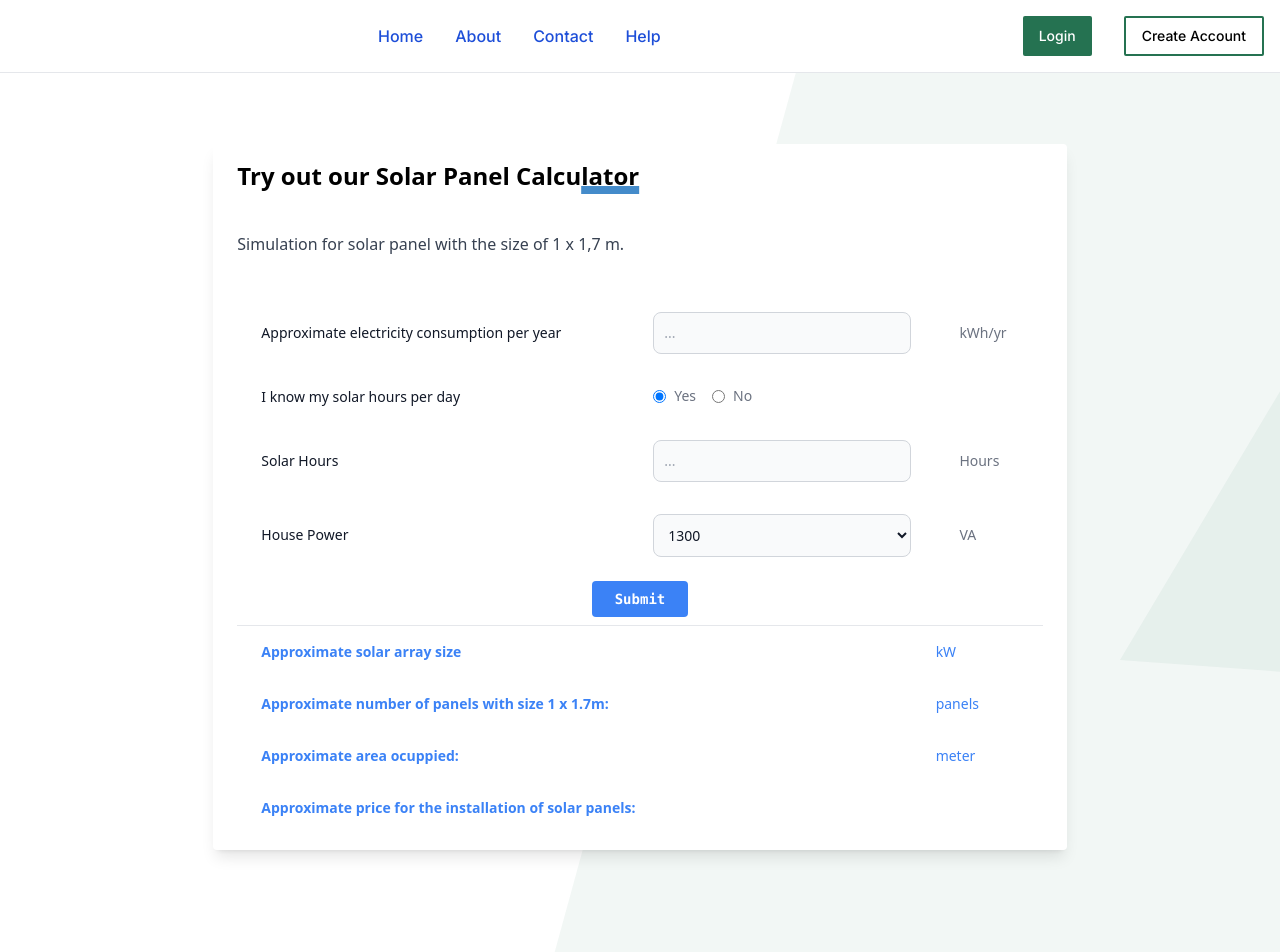
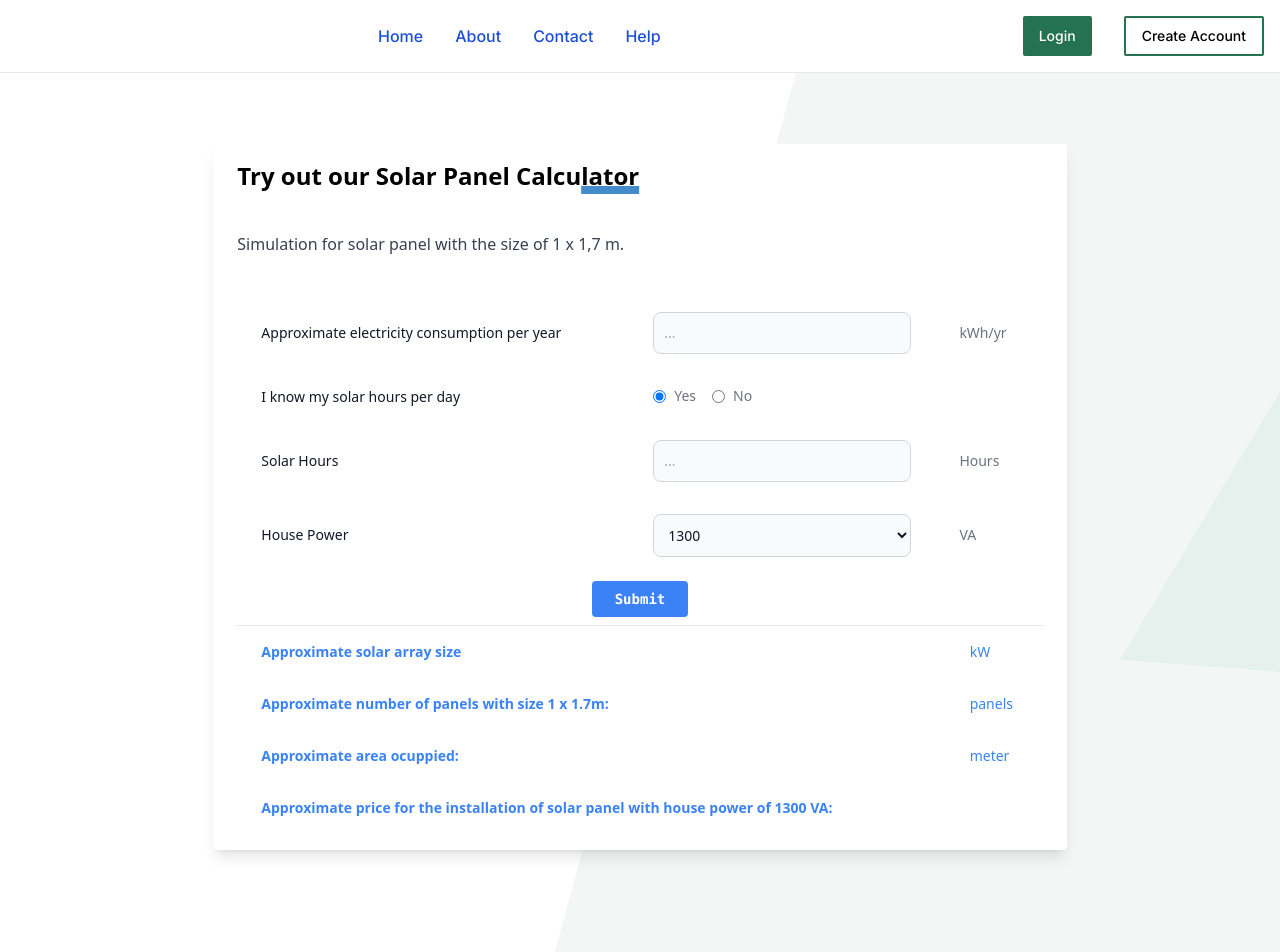
Before and after one commit to Ecotecture/ecotecture-fe, a Next.js app: page /calculator in a window 1280 px wide. Shown: the top 952 px of the page. Built offline with nearby package versions, Linux system fonts and the light colour scheme.

Commit message:
add keterangan

```diff
--- a/app/calculator/page.tsx
+++ b/app/calculator/page.tsx
@@ -273,7 +273,7 @@ export default function Calculator() {
                                         </tr>
                                         <tr className="bg-white">
                                                 <td scope="row" className="px-6 py-4 font-semibold whitespace-nowrap">
-                                                    Approximate price for the installation of {data.numPanels} solar panels:
+                                                    Approximate price for the installation of solar panel with house power of {power} VA:
                                                 </td>
                                         </tr>
                                         <tr>
@@ -303,7 +303,9 @@ export default function Calculator() {
                                                     <div className='grid grid-cols-2'>
                                                         <p>Total: </p>
                                                         <p className='bg-blue-400 p-1 rounded w-min min-w-0 text-white'>{formatCurrencyIDR(data.price.total)} </p>
+
                                                     </div>
+                                                    <p className='font-light'>*The lifetime of solar panels are approximately 25 years. </p>
                                                 </td>
                                         )}
 
```
